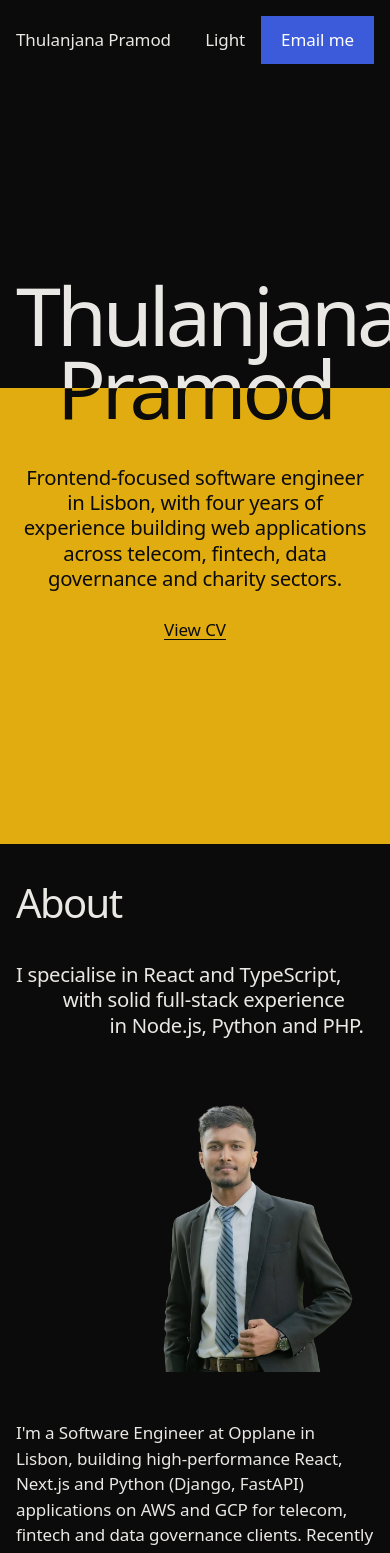
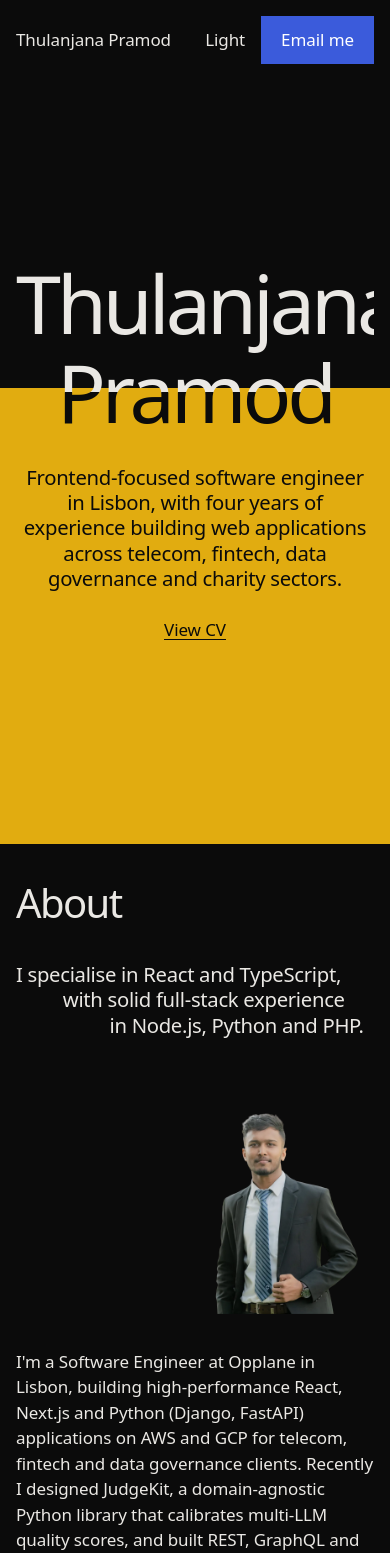
Before and after one commit to ThulanjanaGit/thulanjana-portfolio, a React (Vite) app: page / in a window 390 px wide. Shown: the top 1553 px of the page. Built offline with nearby package versions, Linux system fonts and the light colour scheme.

Commit message:
feat: add motion and shorten the phone layout

```diff
--- a/index.html
+++ b/index.html
@@ -12,8 +12,10 @@
     <meta name="theme-color" content="#0b0b0b" />
     <meta name="color-scheme" content="dark" />
     <script>
-      // Apply the saved theme before the first paint so the page never
-      // flashes the wrong one. Dark is the default.
+      // Mark that scripts run, so motion may hide elements before they
+      // arrive, and apply the saved theme before the first paint so the page
+      // never flashes the wrong one. Dark is the default.
+      document.documentElement.classList.add("js");
       try {
         if (localStorage.getItem("theme") === "light") {
           document.documentElement.dataset.theme = "light";
--- a/src/App.tsx
+++ b/src/App.tsx
@@ -6,8 +6,11 @@ import Experience from "./components/sections/Experience";
 import Projects from "./components/sections/Projects";
 import Recommendations from "./components/sections/Recommendations";
 import Contact from "./components/sections/Contact";
+import { useReveal } from "./hooks/useReveal";
 
 const App = () => {
+  useReveal();
+
   return (
     <div id="top" className="relative overflow-x-clip">
       <a
--- a/src/components/layout/Footer.tsx
+++ b/src/components/layout/Footer.tsx
@@ -32,6 +32,7 @@ const Footer = () => {
       <div className="@container mt-8 px-page sm:mt-12">
         <p
           aria-hidden="true"
+          data-settle
           className="translate-y-[28%] text-[22.6cqw] leading-[0.8] font-medium tracking-tighter whitespace-nowrap select-none"
         >
           Thulanjana
--- a/src/components/sections/About.tsx
+++ b/src/components/sections/About.tsx
@@ -1,5 +1,6 @@
 import profilePic from "../../assets/profile.webp";
 import { ABOUT_PARAGRAPHS, ABOUT_STATEMENT } from "../../data/profile";
+import { stagger } from "../../utils/stagger";
 import SectionHeading from "../ui/SectionHeading";
 
 // Each line of the statement starts one grid column further right, and the
@@ -24,11 +25,21 @@ const About = () => {
         </SectionHeading>
         <p className="text-lead lg:col-span-8 lg:row-start-2">
           {ABOUT_STATEMENT.map((line, index) => (
-            <span key={line} className={`block ${STEPS[index]}`}>
+            <span
+              key={line}
+              data-reveal
+              style={stagger(index + 1)}
+              className={`block ${STEPS[index]}`}
+            >
               {line}
             </span>
           ))}
         </p>
+        <div
+          data-reveal
+          style={stagger(2)}
+          className="mt-12 w-3/5 justify-self-end sm:w-1/2 lg:col-span-4 lg:col-start-9 lg:row-span-3 lg:row-start-1 lg:mt-0 lg:w-full lg:self-end"
+        >
           <img
             src={profilePic}
             alt="Portrait of Thulanjana Pramod in a dark suit"
@@ -36,9 +47,14 @@ const About = () => {
             height={1024}
             loading="lazy"
             decoding="async"
-          className="mt-12 w-4/5 justify-self-end sm:w-1/2 lg:col-span-4 lg:col-start-9 lg:row-span-3 lg:row-start-1 lg:mt-0 lg:w-full lg:self-end"
+            data-drift
           />
-        <div className="mt-12 max-w-[62ch] space-y-[0.9em] lg:col-span-5 lg:col-start-4 lg:row-start-3">
+        </div>
+        <div
+          data-reveal
+          style={stagger(4)}
+          className="mt-12 max-w-[62ch] space-y-[0.9em] lg:col-span-5 lg:col-start-4 lg:row-start-3"
+        >
           {ABOUT_PARAGRAPHS.map((paragraph) => (
             <p key={paragraph}>{paragraph}</p>
           ))}
--- a/src/components/sections/Contact.tsx
+++ b/src/components/sections/Contact.tsx
@@ -31,7 +31,7 @@ const Contact = () => {
         <span className="block xl:inline">{domain}</span>
       </a>
       <div className="mt-16 grid items-start gap-x-gutter gap-y-12 sm:grid-cols-2 lg:grid-cols-3">
-        <ul>
+        <ul className="flex flex-wrap gap-x-6">
           {SOCIAL_LINKS.map(({ label, href }) => (
             <li key={href}>
               <a
--- a/src/components/sections/Hero.tsx
+++ b/src/components/sections/Hero.tsx
@@ -1,11 +1,17 @@
+import type { CSSProperties } from "react";
 import { HERO_LEAD, RESUME_URL } from "../../data/profile";
+import { stagger } from "../../utils/stagger";
+
+// Each line of the name rises out of a mask; the padding lets ascenders and
+// descenders paint, and the negative margin keeps the layout unchanged.
+const mask = "block overflow-clip py-[0.2em] -my-[0.2em]";
 
 // Two fields meet at the seam: 46% of the height on phones, half from 640px.
 // The name is lifted by 75% of its own height, so the seam runs through the
 // middle of "Pramod". That word's real text is clipped to its upper half, and
 // a copy drawn by CSS (so the name is in the page once) fills the lower half
-// in the field's ink. --name fills the page width on phones (22.6cqw) and
-// stops at 8.75rem.
+// in the field's ink. The clips stay still while the word rises through them.
+// --name fills the page width on phones (22.6cqw) and stops at 8.75rem.
 const Hero = () => {
   return (
     <section
@@ -16,11 +22,15 @@ const Hero = () => {
         data-chapter="field"
         className="absolute inset-x-0 top-[46%] bottom-0 px-page pt-[calc(var(--name)*0.45+2.5rem)] text-center sm:top-1/2"
       >
-        <p className="mx-auto max-w-[46ch] text-lead">{HERO_LEAD}</p>
+        <p data-load className="mx-auto max-w-[46ch] text-lead">
+          {HERO_LEAD}
+        </p>
         <a
           href={RESUME_URL}
           target="_blank"
           rel="noopener noreferrer"
+          data-load
+          style={{ "--d": "480ms" } as CSSProperties}
           className="mt-4 inline-flex min-h-11 items-center underline"
         >
           View CV
@@ -31,14 +41,30 @@ const Hero = () => {
         id="hero-name"
         className="absolute inset-x-0 top-[46%] -translate-y-3/4 px-page text-center text-(length:--name) leading-[0.9] font-medium tracking-tighter text-ink sm:top-1/2 light:text-accent"
       >
-        <span className="block">Thulanjana</span>{" "}
-        <span className="relative block">
-          <span className="block [clip-path:inset(0_0_50%_0)]">Pramod</span>
-          <span
-            aria-hidden="true"
-            data-text="Pramod"
-            className="absolute inset-0 text-field-ink [clip-path:inset(50%_0_0_0)] after:content-[attr(data-text)]"
-          />
+        <span className={mask}>
+          <span data-line className="block">
+            Thulanjana
+          </span>
+        </span>{" "}
+        <span className={mask}>
+          <span className="relative block">
+            <span className="block [clip-path:inset(-50%_-10%_50%_-10%)]">
+              <span data-line style={stagger(1)} className="block">
+                Pramod
+              </span>
+            </span>
+            <span
+              aria-hidden="true"
+              className="absolute inset-0 text-field-ink [clip-path:inset(50%_-10%_-50%_-10%)]"
+            >
+              <span
+                data-line
+                data-text="Pramod"
+                style={stagger(1)}
+                className="block after:content-[attr(data-text)]"
+              />
+            </span>
+          </span>
         </span>
       </h1>
     </section>
--- /dev/null
+++ b/src/hooks/useReveal.ts
@@ -0,0 +1,32 @@
+import { useEffect } from "react";
+
+// Reveals [data-reveal] elements once, as they scroll into view, by setting
+// data-in (index.css holds the hidden and shown states, and opens any
+// [data-shutter] picture inside). An attribute rather than a class, because
+// React rewrites className on re-render and would hide an element again.
+export const useReveal = () => {
+  useEffect(() => {
+    const targets = document.querySelectorAll<HTMLElement>("[data-reveal]");
+    const show = (element: HTMLElement) => {
+      element.dataset.in = "";
+    };
+
+    if (!("IntersectionObserver" in window)) {
+      targets.forEach(show);
+      return;
+    }
+
+    const observer = new IntersectionObserver(
+      (entries) => {
+        for (const entry of entries) {
+          if (!entry.isIntersecting) continue;
+          show(entry.target as HTMLElement);
+          observer.unobserve(entry.target);
+        }
+      },
+      { rootMargin: "0px 0px -12% 0px", threshold: 0.1 },
+    );
+    targets.forEach((element) => observer.observe(element));
+    return () => observer.disconnect();
+  }, []);
+};
--- a/src/index.css
+++ b/src/index.css
@@ -164,3 +164,112 @@
     }
   }
 }
+
+/* Motion, from DESIGN.md. Hidden starting states apply only when scripts run
+   (the js class) and the visitor allows motion, so the page is complete
+   without either. useReveal sets data-in once an element is in view. */
+@media (prefers-reduced-motion: no-preference) {
+  /* The name rises out of its own line on load. */
+  .js [data-line] {
+    transform: translateY(125%);
+    animation: line-up 900ms var(--ease-expo) forwards;
+    animation-delay: calc(var(--i, 0) * 110ms + 150ms);
+  }
+
+  .js [data-load] {
+    opacity: 0;
+    transform: translateY(12px);
+    animation: rise 500ms var(--ease-out) forwards;
+    animation-delay: var(--d, 420ms);
+  }
+
+  .js [data-reveal] {
+    opacity: 0;
+    transform: translateY(24px);
+    transition:
+      opacity 700ms var(--ease-out),
+      transform 900ms var(--ease-out);
+    transition-delay: calc(var(--i, 0) * var(--stagger-item));
+  }
+
+  .js [data-reveal][data-in] {
+    opacity: 1;
+    transform: none;
+  }
+
+  /* Pictures open from the top edge once the element around them is
+     revealed: a fully clipped element never counts as in view for an
+     IntersectionObserver, so a shutter is not observed itself. */
+  .js [data-shutter] {
+    clip-path: inset(0 0 100% 0);
+    transition: clip-path var(--t-open) var(--ease-in-out);
+    transition-delay: calc(var(--i, 0) * var(--stagger-item));
+  }
+
+  .js [data-in] [data-shutter] {
+    clip-path: inset(0);
+  }
+
+  /* <details> open and close smoothly where ::details-content is supported. */
+  :root {
+    interpolate-size: allow-keywords;
+  }
+
+  details::details-content {
+    block-size: 0;
+    overflow-y: clip;
+    transition:
+      block-size var(--t-ui) var(--ease-out),
+      content-visibility var(--t-ui) allow-discrete;
+  }
+
+  details[open]::details-content {
+    block-size: auto;
+  }
+}
+
+/* Moves tied to the scroll position, where scroll timelines exist. */
+@supports (animation-timeline: view()) {
+  @media (prefers-reduced-motion: no-preference) {
+    /* The portrait drifts a little as it passes through the screen. */
+    [data-drift] {
+      animation: drift linear both;
+      animation-timeline: view();
+    }
+
+    /* The footer name rises into place as it comes into view. */
+    [data-settle] {
+      animation: settle linear both;
+      animation-timeline: view();
+      animation-range: entry 0% entry 100%;
+    }
+  }
+}
+
+@keyframes line-up {
+  to {
+    transform: none;
+  }
+}
+
+@keyframes rise {
+  to {
+    opacity: 1;
+    transform: none;
+  }
+}
+
+@keyframes drift {
+  from {
+    transform: translateY(6%);
+  }
+  to {
+    transform: translateY(-6%);
+  }
+}
+
+@keyframes settle {
+  from {
+    transform: translateY(24%);
+  }
+}
--- /dev/null
+++ b/src/utils/stagger.ts
@@ -0,0 +1,4 @@
+import type { CSSProperties } from "react";
+
+// Position in an entrance sequence; index.css delays each step by it.
+export const stagger = (index: number) => ({ "--i": index }) as CSSProperties;
```
Also changed, not shown: src/components/sections/Experience.tsx (+12 -5 lines), src/components/sections/Projects.tsx (+18 -11 lines), src/components/sections/Recommendations.tsx (+20 -5 lines), 1 other file (tests, documents, lock files or other folders). Lines whose indentation alone changed are shown as unchanged.
